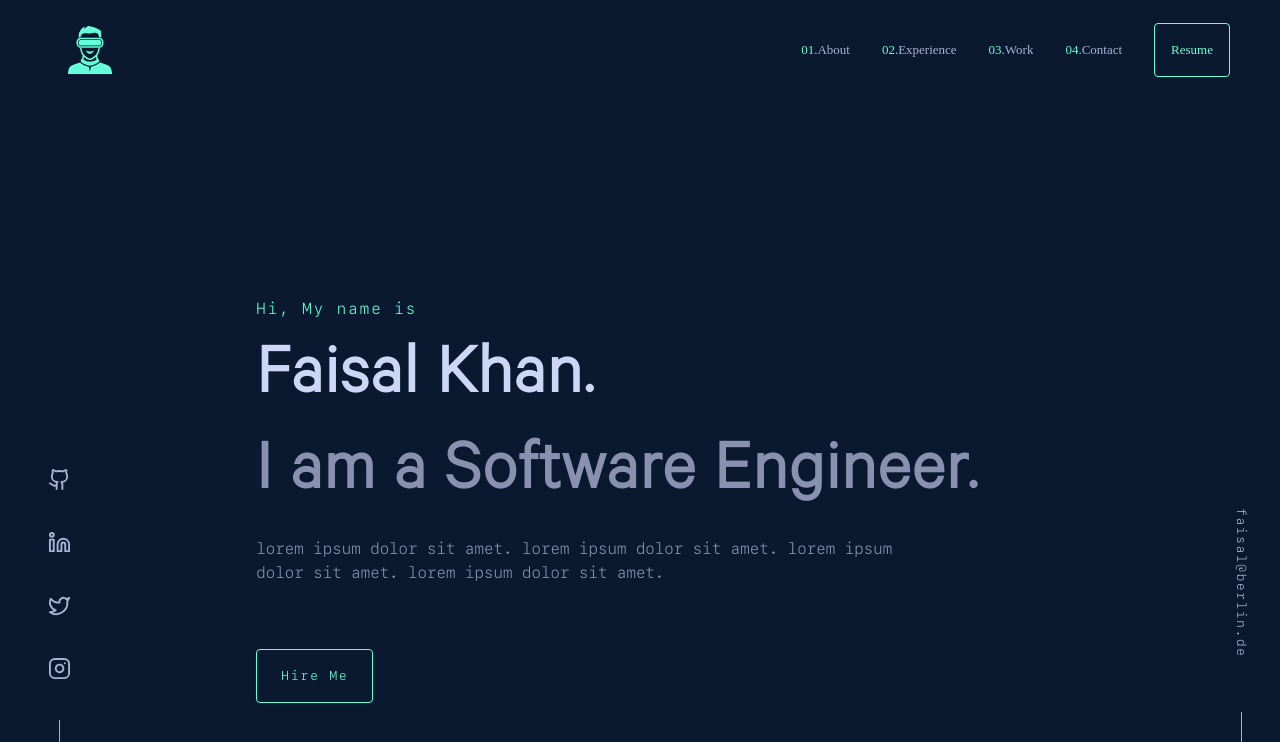
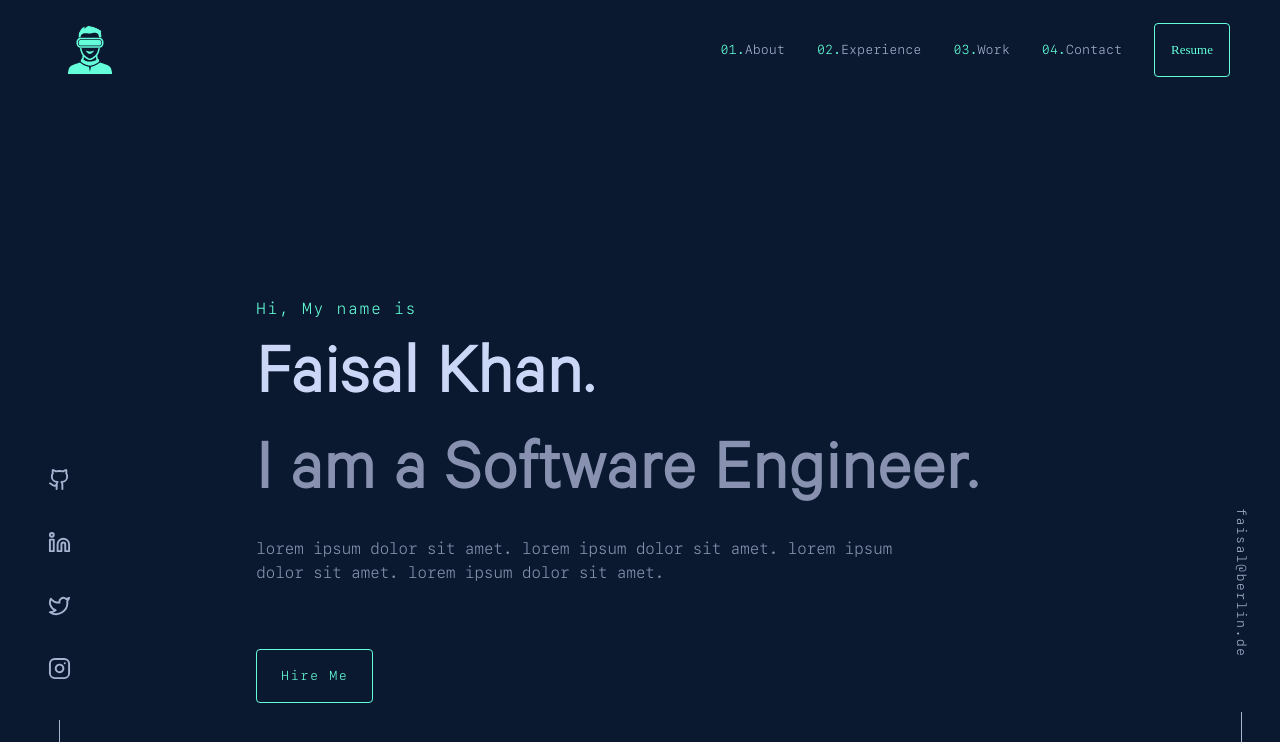
Before and after one commit to faisaltheprofessor/portfolio-v1, a Next.js app: page / in a window 1280 px wide. Shown: the top 742 px of the page. Built offline with nearby package versions, Linux system fonts and the light colour scheme.

Commit message:
fix navbar font

```diff
--- a/src/app/components/navbar.tsx
+++ b/src/app/components/navbar.tsx
@@ -2,18 +2,13 @@
 import SolidButton from "./SolidButton";
 import logo from "../../../public/logo.svg";
 import Image from "next/image";
-import {
-  Sheet,
-  SheetContent,
-  SheetDescription,
-  SheetHeader,
-  SheetTrigger,
-  SheetClose,
-} from "@/components/ui/sheet";
+import { Sheet, SheetContent, SheetTrigger } from "@/components/ui/sheet";
 
 import { motion } from "framer-motion";
 import { MenuIcon, X } from "lucide-react";
 import { useState } from "react";
+import { cn } from "@/lib/utils";
+import { SFMono } from "../fonts/fonts";
 const Navbar = () => {
   const navItmes = [
     { id: 1, section: "About", link: "#about" },
@@ -41,7 +36,10 @@ const Navbar = () => {
 
         <ul className="hidden md:flex items-center gap-x-8 text-light-slate">
           {navItmes.map((item) => (
-            <li className="hover:text-green flex" key={item.id}>
+            <li
+              className={cn("hover:text-green flex", SFMono.className)}
+              key={item.id}
+            >
               <span className="text-green">0{item.id}. </span>
               <a href={item.link}>{item.section}</a>
             </li>
```
